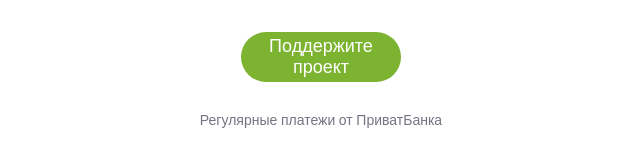
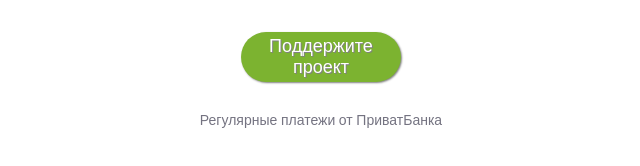
Before and after one commit to blackgirl/test_privat_payment_button, a plain HTML site: page index.html in a window 1280 px wide. In both pictures the pointer is over the button "Поддержите проект". Shown: the full height of the page, 319-959 px from the left. Drawn offline with nearby package versions, Linux system fonts and the light colour scheme.

Commit message:
Update style.css

```diff
--- a/css/style.css
+++ b/css/style.css
@@ -22,8 +22,8 @@
 		cursor: pointer;
 	}
 	.button-payment:hover {
-		box-shadow: none;
-		text-shadow: none;
+		box-shadow: 1px 1px 2px 0 gray;
+		text-shadow: gray 1px 1px;
 	}
 	.button-description {
 		font-size:14px;
```
